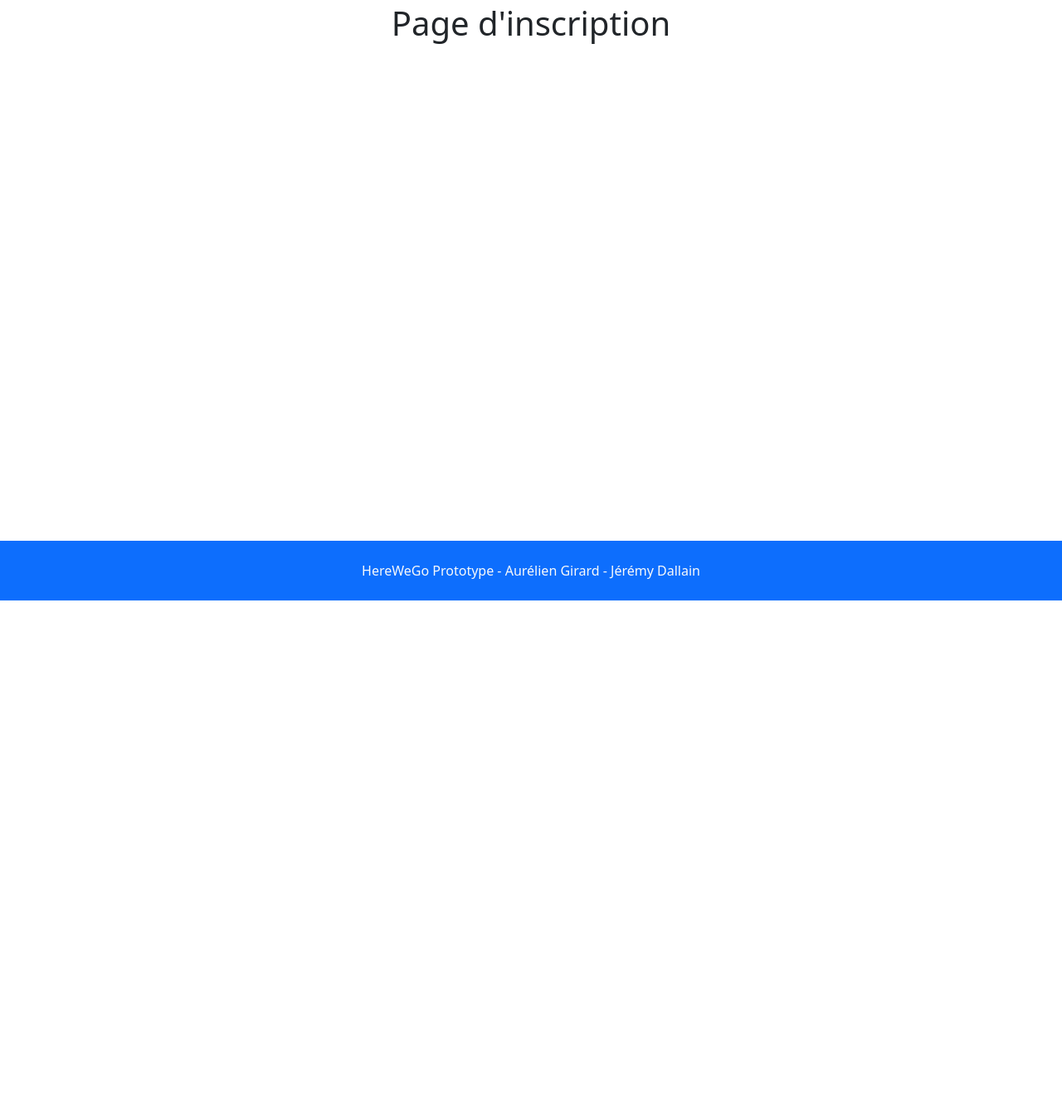
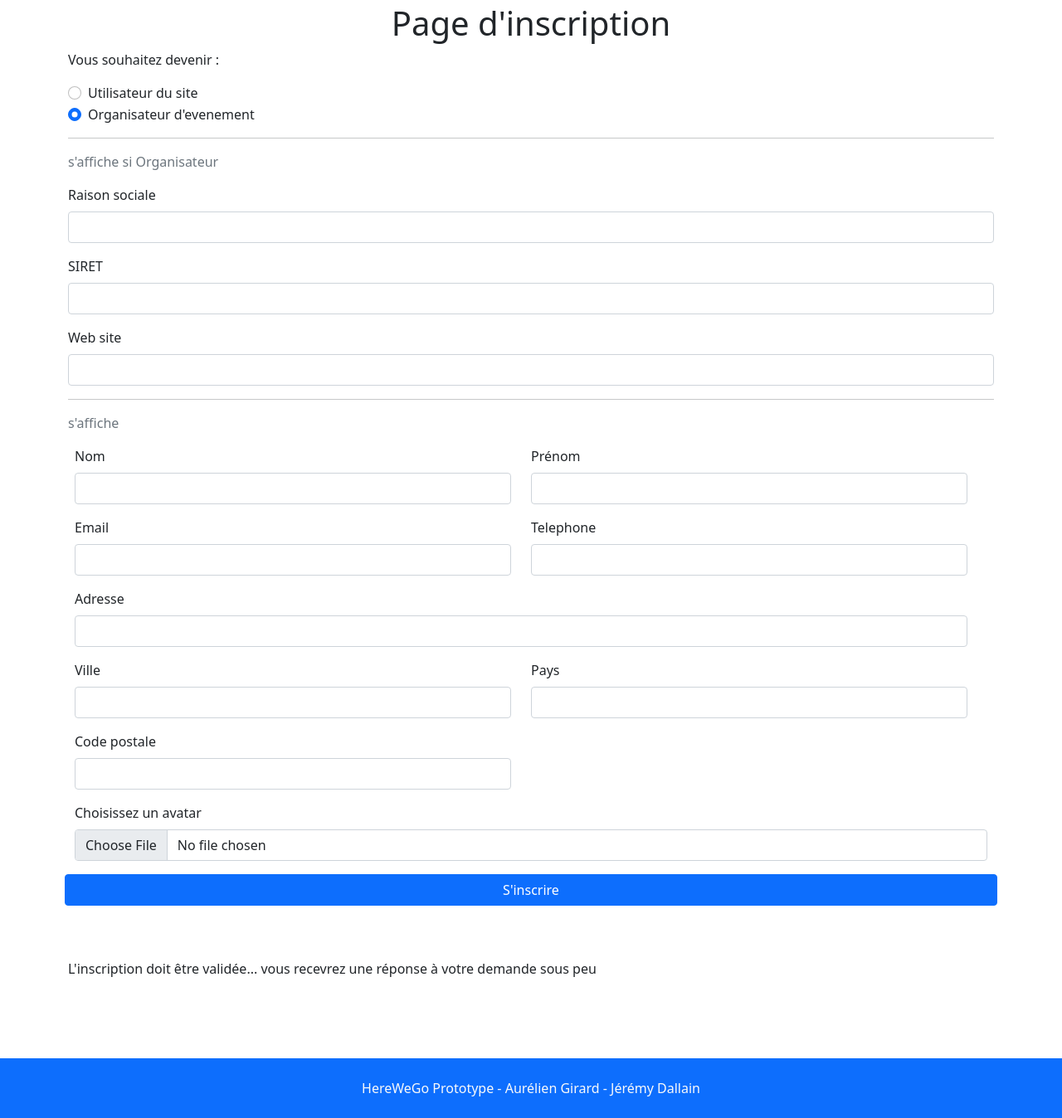
Before and after one commit to MrAuGIR/HerewegoPrototype, a PHP site: page /page-register.php in a window 1280 px wide. Shown: the part 76-1424 px from the top of the page at 83% size. Before the commit the page ends 800 px from the top, so only its background shows below. Run offline with PHP 8.4, Linux system fonts and the light colour scheme; some libraries are stand-ins or nearby versions.

Commit message:
les pages connexion et inscription, pas de mise en forme, juste les infos nécessaires à afficher

```diff
--- a/page-register.php
+++ b/page-register.php
@@ -5,7 +5,96 @@ require_once 'commons/header.php';
 ?>
 <!-- DEBUT CONTENU DE LA PAGE -->
 
+<form>
+    <p>Vous souhaitez devenir :</p>
+    <div class="form-check">
+        <input class="form-check-input" type="radio" name="flexRadioDefault" id="flexRadioDefault1">
+        <label class="form-check-label" for="flexRadioDefault1">
+            Utilisateur du site
+        </label>
+    </div>
+    <div class="form-check mb-3">
+        <input class="form-check-input" type="radio" name="flexRadioDefault" id="flexRadioDefault2" checked>
+        <label class="form-check-label" for="flexRadioDefault2">
+            Organisateur d'evenement
+        </label>
+    </div>
+    <hr>
+    <p class="text-secondary">s'affiche si Organisateur</p>
 
+    <div class="mb-3">
+        <label for="exampleInputEmail1" class="form-label">Raison sociale</label>
+        <input type="text" class="form-control" id="exampleInputEmail1" aria-describedby="emailHelp">
+    </div>
+    <div class="mb-3">
+        <label for="exampleInputEmail1" class="form-label">SIRET</label>
+        <input type="text" class="form-control" id="exampleInputEmail1" aria-describedby="emailHelp">
+    </div>
+    <div class="mb-3">
+        <label for="exampleInputEmail1" class="form-label">Web site</label>
+        <input type="text" class="form-control" id="exampleInputEmail1" aria-describedby="emailHelp">
+    </div>
+
+    <hr>
+    <p class="text-secondary">s'affiche</p>
+    <div class="row my-3 pb-5 px-2">
+        <div class="row">
+            <div class="col-12 col-md-6">
+                <div class="mb-3">
+                    <label for="exampleInputEmail1" class="form-label">Nom</label>
+                    <input type="text" class="form-control" id="exampleInputEmail1" aria-describedby="emailHelp">
+                </div>
+                <div class="mb-3">
+                    <label for="exampleInputPassword1" class="form-label">Email</label>
+                    <input type="email" class="form-control" id="exampleInputPassword1">
+                </div>
+            </div>
+            <div class="col-12 col-md-6">
+                <div class="mb-3">
+                    <label for="exampleInputEmail1" class="form-label">Prénom</label>
+                    <input type="text" class="form-control" id="exampleInputEmail1" aria-describedby="emailHelp">
+                </div>
+                <div class="mb-3">
+                    <label for="exampleInputPassword1" class="form-label">Telephone</label>
+                    <input type="text" class="form-control" id="exampleInputPassword1">
+                </div>
+            </div>
+        </div>
+        <div class="row">
+            <div class="col-12">
+                <div class="mb-3">
+                    <label for="exampleInputPassword1" class="form-label">Adresse</label>
+                    <input type="text" class="form-control" id="exampleInputPassword1">
+                </div>
+            </div>
+        </div>
+        <div class="row">
+            <div class="col-12 col-md-6">
+                <div class="mb-3">
+                    <label for="exampleInputEmail1" class="form-label">Ville</label>
+                    <input type="text" class="form-control" id="exampleInputEmail1" aria-describedby="emailHelp">
+                </div>
+                <div class="mb-3">
+                    <label for="exampleInputPassword1" class="form-label">Code postale</label>
+                    <input type="text" class="form-control" id="exampleInputPassword1">
+                </div>
+            </div>
+            <div class="col-12 col-md-6">
+                <div class="mb-3">
+                    <label for="exampleInputEmail1" class="form-label">Pays</label>
+                    <input type="text" class="form-control" id="exampleInputEmail1" aria-describedby="emailHelp">
+                </div>
+
+            </div>
+        </div>
+        <div class="mb-3">
+            <label for="formFile" class="form-label">Choisissez un avatar</label>
+            <input class="form-control" type="file" id="formFile">
+        </div>
+        <button class="btn btn-primary" type="submit">S'inscrire</button>
+    </div>
+</form>
+<p>L'inscription doit être validée... vous recevrez une réponse à votre demande sous peu</p>
 
 <!-- FIN CONTENU DE LA PAGE -->
 <?php
```
Also changed, not shown: page-connexion.php (+16 -1 lines).
